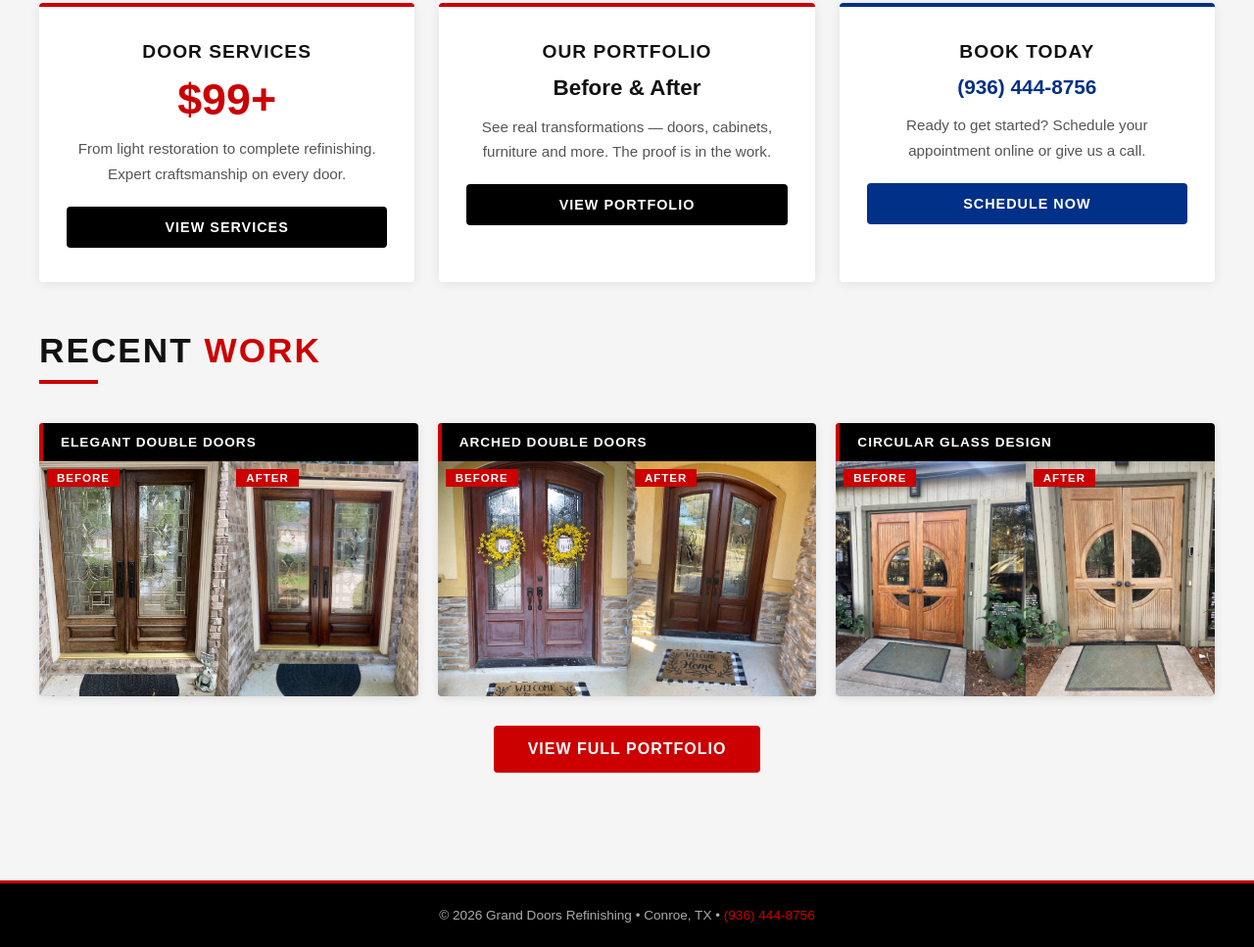
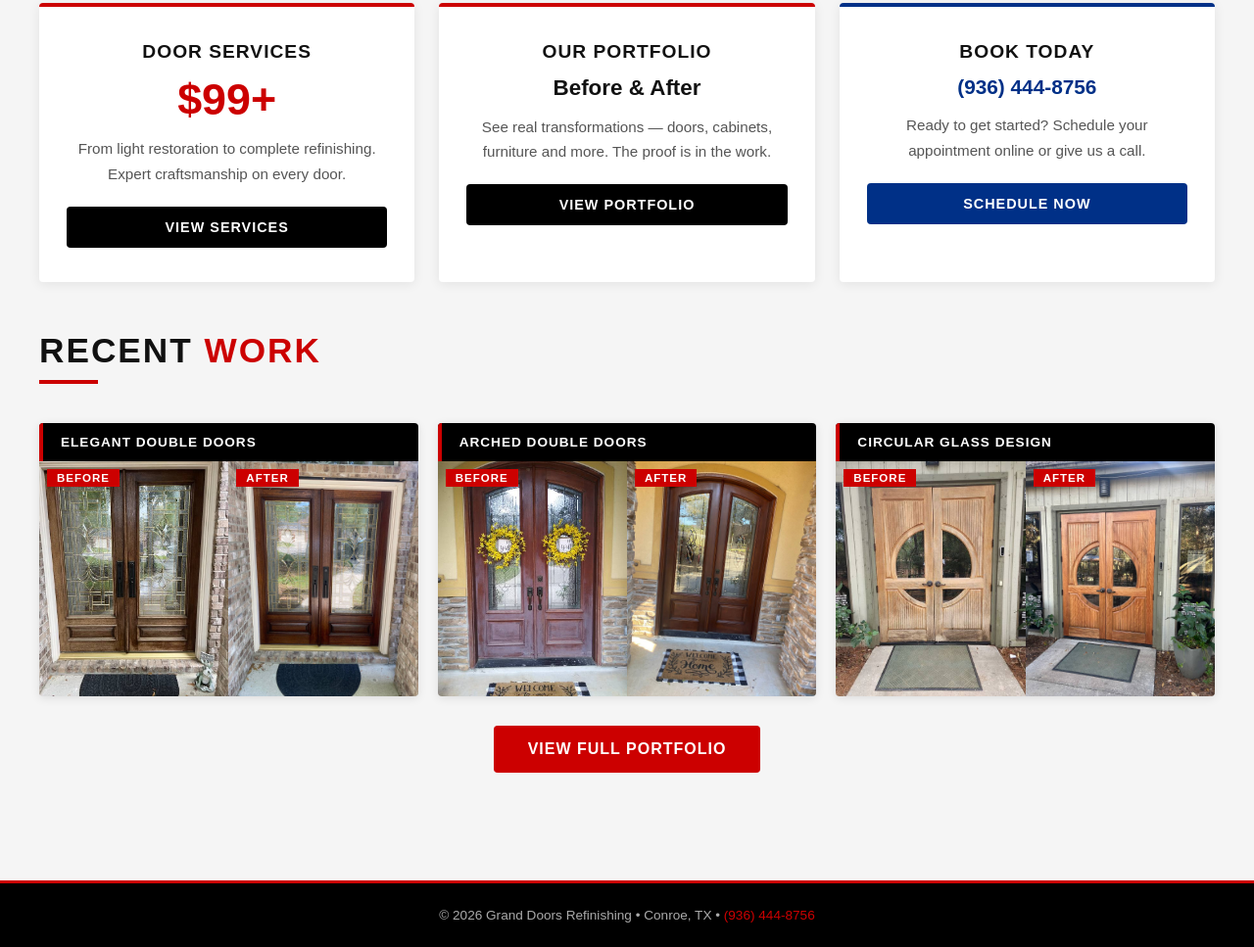
Before and after one commit to bigdady71306-web/grand-door, a website: page index.html in a window 1280 px wide. Shown: the part 820-1787 px from the top of the page at 98% size. Drawn offline with Linux system fonts and the light colour scheme.

Commit message:
Fix circular door before/after images - swap order

```diff
--- a/index.html
+++ b/index.html
@@ -359,8 +359,8 @@
                 <div class="portfolio-item">
                     <div class="portfolio-item-title">Circular Glass Design</div>
                     <div class="before-after">
-                        <div><img src="images/circular-before.jpg" alt="Before"><span class="ba-label">Before</span></div>
-                        <div><img src="images/circular-after.jpg" alt="After"><span class="ba-label">After</span></div>
+                        <div><img src="images/circular-after.jpg" alt="Before"><span class="ba-label">Before</span></div>
+                        <div><img src="images/circular-before.jpg" alt="After"><span class="ba-label">After</span></div>
                     </div>
                 </div>
             </div>
```
